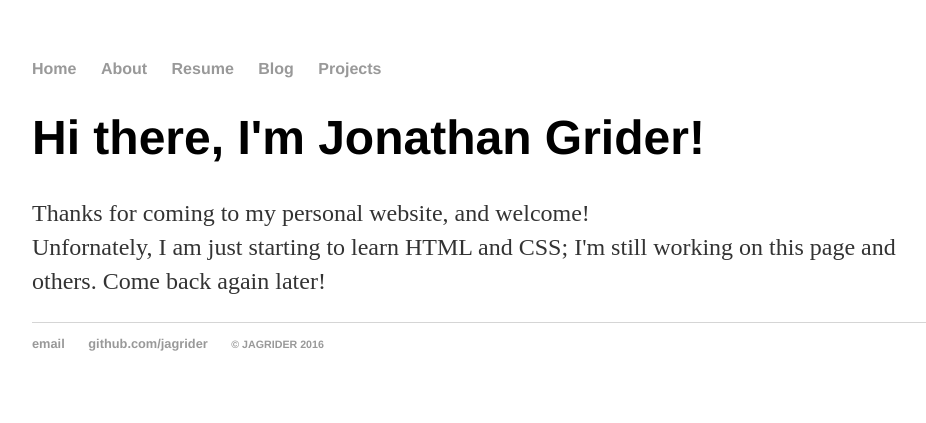
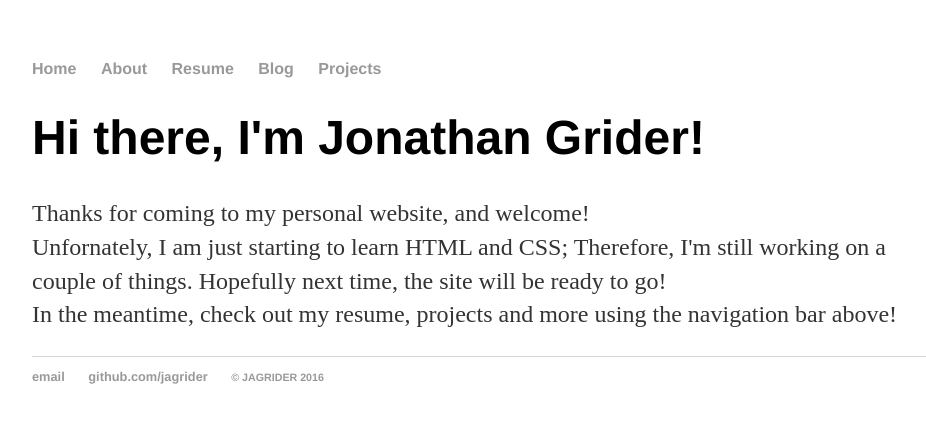
Before and after one commit to jagrider/jagrider.github.io, a Jekyll site: the page built from index.html, in a window 1280 px wide. Shown: the top 423 px of the page, without its empty margins (160-1086 px from the left). Built offline with Jekyll 4.4.1, drawn with Linux system fonts in a browser that asks for light colours.

Commit message:
Updated the 404 page and main page

```diff
--- a/index.html
+++ b/index.html
@@ -5,7 +5,11 @@ title: Jonathan Grider, Computer Junkie
 <div class="blurb">
 	<h1>Hi there, I'm Jonathan Grider!</h1>
 	<p>Thanks for coming to my personal website, and welcome!<br>Unfornately,
-		I am just starting to learn HTML and CSS; I'm still working on this page
-		and others. Come back again later!
+		 I am just starting to learn HTML and CSS; Therefore, I'm still working
+		 on a couple of things. Hopefully next time, the site will
+		 be ready to go!
+		 <br>
+		 In the meantime, check out my resume, projects and more using the
+		 navigation bar above!
 	</p>
 </div><!-- /.blurb -->
```
Also changed, not shown: 404.html (+7 -2 lines).
